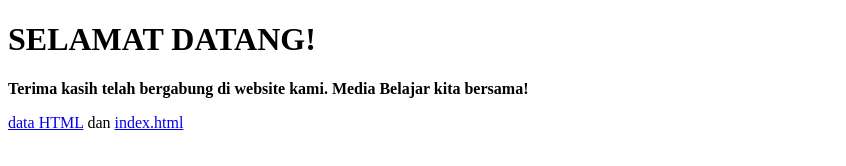
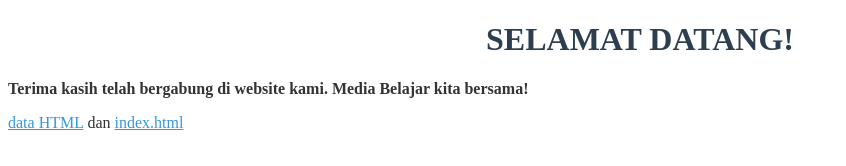
Before and after one commit to carissa128/WEB_XI, a plain HTML site: page welocme.html in a window 1280 px wide. Shown: the whole page, without its empty margins (0-846 px from the left). Drawn offline with Linux system fonts and the light colour scheme.

Commit message:
Update welocme.html

```diff
--- a/welocme.html
+++ b/welocme.html
@@ -4,6 +4,20 @@
     <meta charset="UTF-8">
     <meta name="viewport" content="width=device-width, initial-scale=1.0">
     <title>Document</title>
+    <style>
+        body
+        {
+            color: #333;
+        }
+        h1 {
+            color: #2c3e50;
+            text-align: center;
+        }
+        a
+        {
+            color: #3498db;
+        }
+        </style>
 </head>
 <body>
     <h1> <strong>SELAMAT DATANG!</strong></h1>
```
